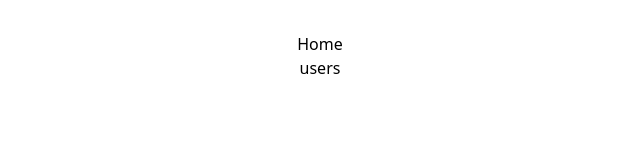
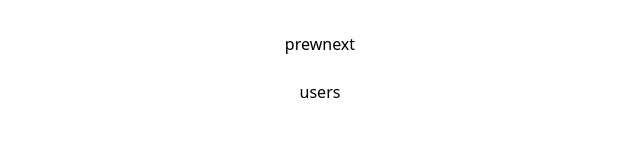
Before and after one commit to Tommy2517/react-vite-2025, a React (Vite) app: page / in a window 1280 px wide. Shown: the top 160 px of the page, without its empty margins (320-960 px from the left). Built offline with nearby package versions, Linux system fonts and the light colour scheme.

Commit message:
lesson-4-2-pagination-fix

```diff
--- a/src/components/Users/Users.tsx
+++ b/src/components/Users/Users.tsx
@@ -1,9 +1,10 @@
 import User from "./User.tsx";
 import {useFetchData} from "./useFetchData.ts";
 import PaginationButtons from "../pagination/paginationButton.tsx";
+import {AppRoutes} from "../../routes/constants.ts";
 
 const Users = () => {
-    const {users} = useFetchData()
+    const {users} = useFetchData(AppRoutes.users + AppRoutes.page)
     if (!users) return <div>loading</div>
 
     return (
--- a/src/components/Users/useFetchData.ts
+++ b/src/components/Users/useFetchData.ts
@@ -1,15 +1,14 @@
 import {useEffect, useState} from "react";
 import {IReqResData} from "../../models/IResReq.ts";
-import {AppRoutes} from "../../routes/constants.ts";
 import {getAll} from "../../api.services.ts";
 import {useSearchParams} from "react-router-dom";
 
-export const useFetchData = () => {
+export const useFetchData = (path) => {
     const [query] = useSearchParams({page: '1'});
+    const [users, setUsers] = useState<IReqResData | null>(null);
 
-    const [users, setUsers] = useState<IReqResData | null>(null);
     useEffect(() => {
-        getAll<IReqResData>(AppRoutes.users + '?page=' + query.get('page') || '1')
+        getAll<IReqResData>(path + query.get('page') || '1')
             .then(res => setUsers(res))
     }, [query])
     return {users}
--- a/src/components/pagination/paginationButton.tsx
+++ b/src/components/pagination/paginationButton.tsx
@@ -1,9 +1,10 @@
 import {useSearchParams} from "react-router-dom";
 import {FC, useState} from "react";
+
 type prop = {
-    total_pages:number
+    total_pages: number
 }
-const PaginationButtons:FC<prop> = ({total_pages}) => {
+const PaginationButtons: FC<prop> = ({total_pages}) => {
     const [isDisabledPrev, setIsDisabledPrev] = useState<boolean>(false)
     const [isDisabledNext, setIsDisabledNext] = useState<boolean>(false)
     const [query, setQuery] = useSearchParams({page: '1'});
@@ -11,9 +12,9 @@ const PaginationButtons:FC<prop> = ({total_pages}) => {
     return (
         <div>
             <button className={'border-2 border-amber-500 m-5 p-2'} disabled={isDisabledPrev} onClick={() => {
-                const page = query.get('page');
+                const page = query.get('page') || '1';
+                let currentPage = +page
                 if (page && +page > 1) {
-                    let currentPage = +page
                     setQuery({page: (--currentPage).toString()})
                     // if (currentPage == 1) setIsDisabledPrev(true)
                     // if (currentPage < total_pages) setIsDisabledNext(false)
@@ -22,7 +23,7 @@ const PaginationButtons:FC<prop> = ({total_pages}) => {
             </button>
 
             <button className={'border-2 border-amber-500 m-5 p-2'} disabled={isDisabledNext} onClick={() => {
-                const page = query.get('page');
+                const page = query.get('page') || '1';
                 if (page && +page < total_pages) {
                     let currentPage = +page
                     setQuery({page: (++currentPage).toString()})
--- a/src/pages/HomePage.tsx
+++ b/src/pages/HomePage.tsx
@@ -1,10 +1,10 @@
-import {Link} from "react-router-dom";
+import {Link, Outlet} from "react-router-dom";
 import {AppRoutes} from "../routes/constants.ts";
 
 const HomePage = () => {
     return (
         <div>
-            Home
+            <Outlet/>
             <br/>
             <Link to={AppRoutes.users}> users</Link>
         </div>
--- /dev/null
+++ b/src/pages/Pagination.tsx
@@ -0,0 +1,13 @@
+import PaginationButtons from "../components/pagination/paginationButton.tsx";
+import {Outlet} from "react-router-dom";
+
+const Pagination = () => {
+    return (
+        <div>
+            <PaginationButtons total_pages={2}/>
+            <Outlet/>
+        </div>
+    );
+};
+
+export default Pagination;
--- a/src/routes/Routes.tsx
+++ b/src/routes/Routes.tsx
@@ -4,6 +4,7 @@ import {AppRoutes} from "./constants.ts";
 
 const Home = lazy(() => import('../pages/HomePage.tsx'))
 const Users = lazy(() => import('../pages/UsersPage.tsx'))
+const Pagination = lazy(() => import('../pages/Pagination.tsx'))
 
 const RoutesComponent = () =>
     useRoutes([
@@ -14,16 +15,28 @@ const RoutesComponent = () =>
                 </Suspense>
             ),
             path: AppRoutes.root,
-            index: true
-        },
+            children: [
+                {
+                    path: '',
+                    element: (
+                        <Suspense>
+                            <Pagination/>
+                        </Suspense>
+                    ),
+                    children:[
                         {
                             path: AppRoutes.users,
-            element:(
+                            element: (
                                 <Suspense>
                                     <Users/>
                                 </Suspense>
                             ),
                         },
+                    ]
+                },
+            ]
+        },
+
         {
             path: '*', element: <div>404 | not found</div>
         }
--- a/src/routes/constants.ts
+++ b/src/routes/constants.ts
@@ -1,4 +1,5 @@
 export const AppRoutes = {
     root: '/',
-    users: '/users'
+    users: '/users',
+    page: '?page='
 }
```
Lines whose indentation alone changed are shown as unchanged.
